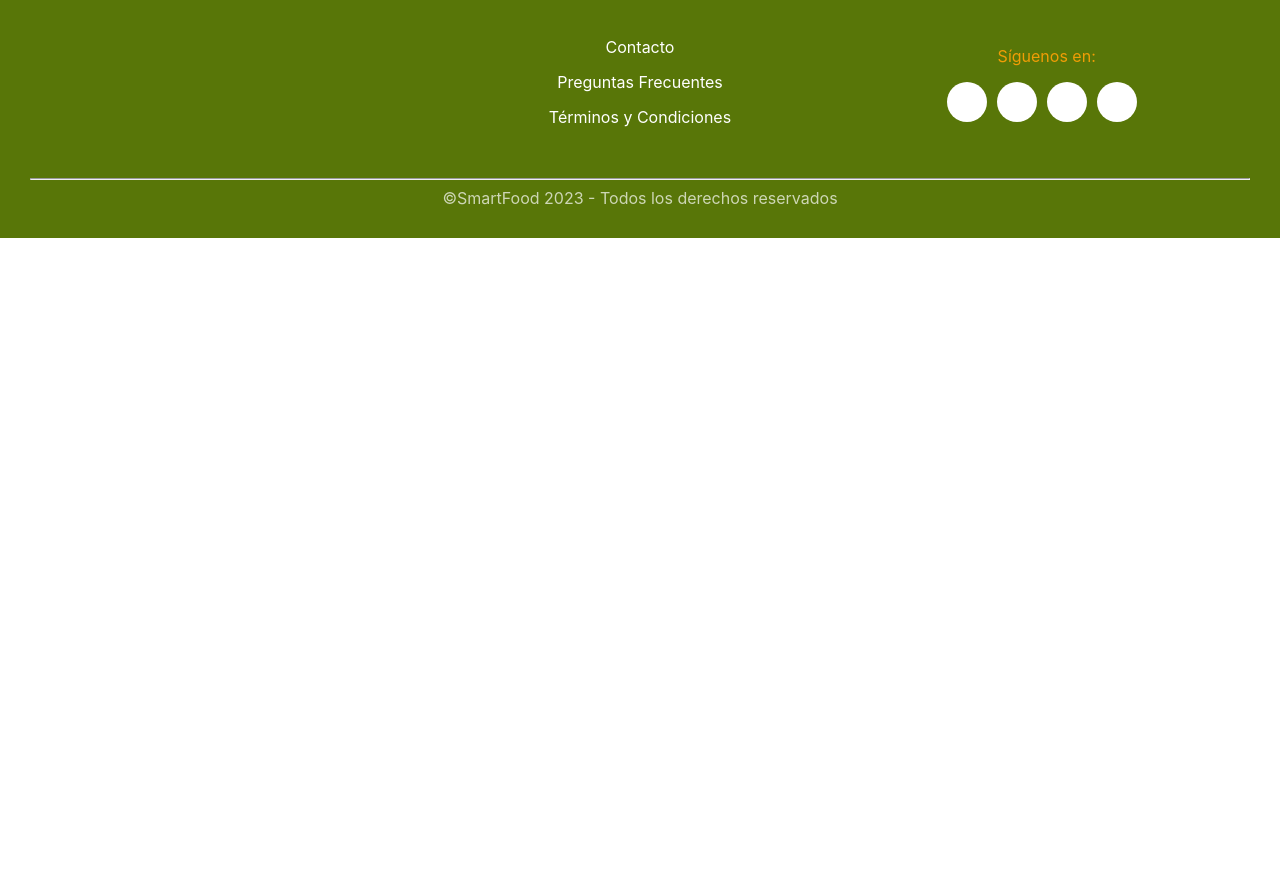
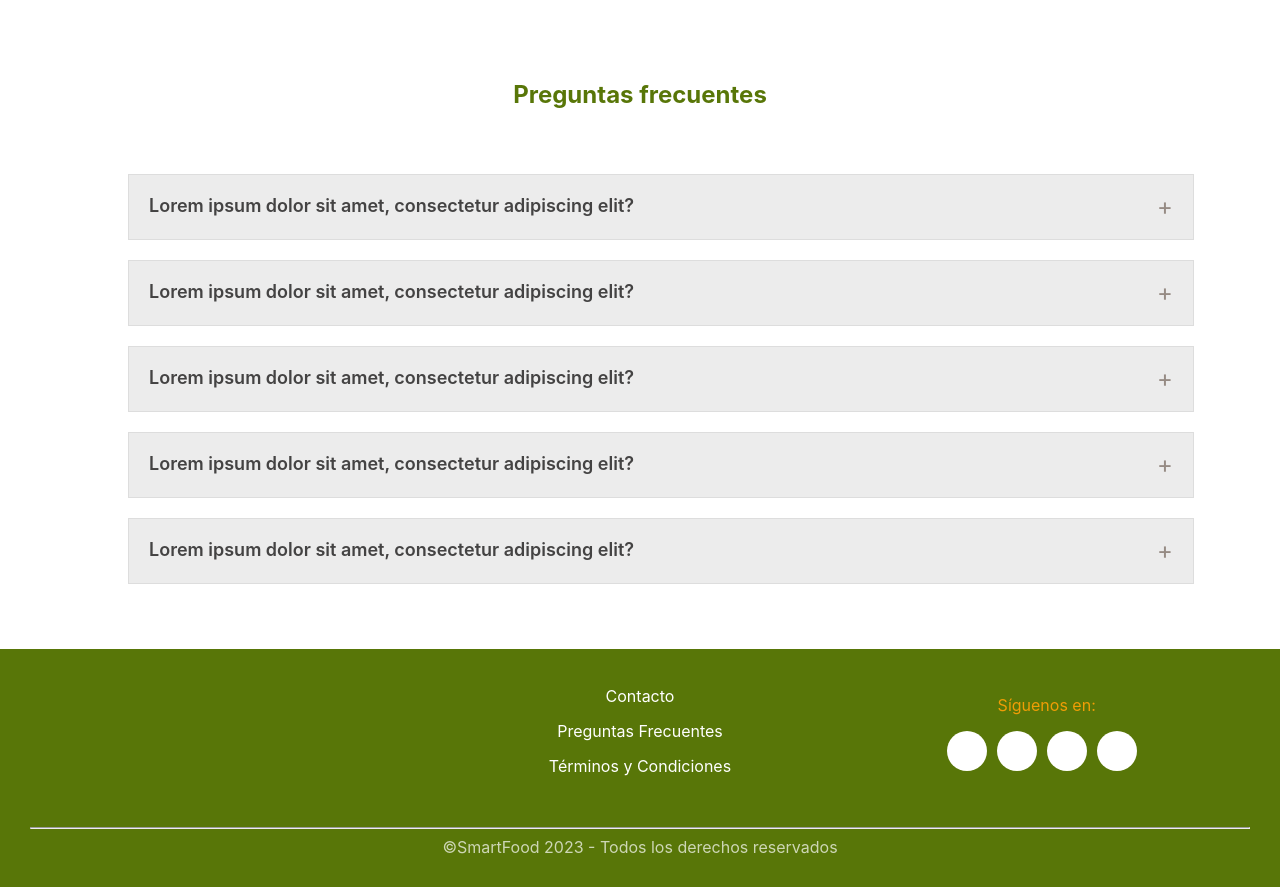
Before and after one commit to LindaHG1/SmartFood-Front, a React (Create React App) app: page / in a window 1280 px wide. Before the commit the page ends 800 px from the top, so only its background shows below. Built offline with nearby package versions, Linux system fonts and the light colour scheme.

Commit message:
Update faqs

```diff
--- a/package.json
+++ b/package.json
@@ -6,6 +6,7 @@
     "@testing-library/jest-dom": "^5.16.5",
     "@testing-library/react": "^13.4.0",
     "@testing-library/user-event": "^13.5.0",
+    "aos": "^2.3.4",
     "react": "^18.2.0",
     "react-dom": "^18.2.0",
     "react-icons": "^4.8.0",
--- a/src/App.css
+++ b/src/App.css
@@ -1,38 +1,4 @@
-.App {
-  text-align: center;
+h1,h2{
+    /* color: $color-verde; */
+    color: #587608;
 }
-
-.App-logo {
-  height: 40vmin;
-  pointer-events: none;
-}
-
-@media (prefers-reduced-motion: no-preference) {
-  .App-logo {
-    animation: App-logo-spin infinite 20s linear;
-  }
-}
-
-.App-header {
-  background-color: #282c34;
-  min-height: 100vh;
-  display: flex;
-  flex-direction: column;
-  align-items: center;
-  justify-content: center;
-  font-size: calc(10px + 2vmin);
-  color: white;
-}
-
-.App-link {
-  color: #61dafb;
-}
-
-@keyframes App-logo-spin {
-  from {
-    transform: rotate(0deg);
-  }
-  to {
-    transform: rotate(360deg);
-  }
-}
--- a/src/App.js
+++ b/src/App.js
@@ -1,9 +1,11 @@
 import './App.css';
-import Footer from './Components/Footer'
+import Footer from './Components/Footer';
+import Faqs from './Components/FrequentlyAskedQuestions';
 
 function App() {
   return (
     <div className="App">
+      <Faqs />
       <Footer />
     </div>
   );
--- a/src/Components/FrequentlyAskedQuestions.jsx
+++ b/src/Components/FrequentlyAskedQuestions.jsx
@@ -0,0 +1,79 @@
+import React, { useEffect, useState } from "react";
+import "../assets/sass/components/_frequentlyaskedquestions.scss";
+import AOS from "aos";
+import "aos/dist/aos.css";
+
+function Accordion({ title, children }) {
+    const [isOpen, setIsOpen] = useState(false);
+    return (
+    <div className="faqs-item">
+        <a className={isOpen ? "faqs-title active" : "faqs-title"} onClick={ ()=>setIsOpen(!isOpen)} href="#custom">{title}</a>
+        <div className={isOpen ? "faqs-content" : "faqs-content no-height"}>
+            <div className="faqs-content-inside">
+                {children}
+            </div>
+        </div>
+    </div>
+    );
+}
+
+function Faqs() {
+    useEffect(() => {
+    AOS.init({
+        duration: 1500,
+    });
+}, []);
+
+  return (
+    <section className="section-faqs" data-aos="fade-down">
+        <div className="faqs">
+        <h1 className="title-section">Preguntas frecuentes</h1>
+            <div className="faqs-grid">
+                <Accordion title="Lorem ipsum dolor sit amet, consectetur adipiscing elit?">
+                    <p>
+                        Lorem ipsum dolor sit, amet consectetur adipisicing elit.
+                        Consectetur commodi vitae omnis cumque dolorem eius? Harum
+                        voluptas rem voluptates asperiores assumenda dolore nisi fugit
+                        illo consequuntur dolores, ipsum, recusandae ad?
+                    </p>
+                </Accordion>
+                <Accordion title="Lorem ipsum dolor sit amet, consectetur adipiscing elit?">
+                    <p>
+                        Lorem ipsum dolor sit, amet consectetur adipisicing elit.
+                        Consectetur commodi vitae omnis cumque dolorem eius? Harum
+                        voluptas rem voluptates asperiores assumenda dolore nisi fugit
+                        illo consequuntur dolores, ipsum, recusandae ad?
+                    </p>
+                </Accordion>
+                <Accordion title="Lorem ipsum dolor sit amet, consectetur adipiscing elit?">
+                    <p>
+                        Lorem ipsum dolor sit, amet consectetur adipisicing elit.
+                        Consectetur commodi vitae omnis cumque dolorem eius? Harum
+                        voluptas rem voluptates asperiores assumenda dolore nisi fugit
+                        illo consequuntur dolores, ipsum, recusandae ad?
+                    </p>
+                </Accordion>
+                <Accordion title="Lorem ipsum dolor sit amet, consectetur adipiscing elit?">
+                    <p>
+                        Lorem ipsum dolor sit, amet consectetur adipisicing elit.
+                        Consectetur commodi vitae omnis cumque dolorem eius? Harum
+                        voluptas rem voluptates asperiores assumenda dolore nisi fugit
+                        illo consequuntur dolores, ipsum, recusandae ad?
+                    </p>
+                </Accordion>
+                <Accordion title="Lorem ipsum dolor sit amet, consectetur adipiscing elit?">
+                    <p>
+                        Lorem ipsum dolor sit, amet consectetur adipisicing elit.
+                        Consectetur commodi vitae omnis cumque dolorem eius? Harum
+                        voluptas rem voluptates asperiores assumenda dolore nisi fugit
+                        illo consequuntur dolores, ipsum, recusandae ad?
+                    </p>
+                </Accordion>
+
+        </div>
+      </div>
+    </section>
+  );
+}
+
+export default Faqs;
--- a/src/assets/sass/components/_frequentlyaskedquestions.scss
+++ b/src/assets/sass/components/_frequentlyaskedquestions.scss
@@ -0,0 +1,92 @@
+// Estilos página de preguntas frecuentes
+// @import "../utilities/variables";
+
+.section-faqs {
+    .faqs {
+        width: 90%;
+        margin: 0 auto;
+        margin-top: 80px;
+        @media screen and (min-width: 1181px) {
+            width: 80%;
+        }
+        .title-section {
+            position: relative;
+            text-align: center;
+            text-align: center;
+            padding-bottom: 0;
+            margin-bottom: 30px;
+            &::after {
+                content: '';
+                position: absolute;
+                bottom: 0;
+                left: 0;
+                width: 100%;
+                height: 80px;
+                background-position: center;
+                background-size: contain;
+                background-repeat: no-repeat;
+            }
+        }
+        .faqs-grid {
+            margin: 65px auto;
+            .faqs-item {
+                width: 100%;
+                margin: 0 0 20px 0;
+                padding: 0;
+                display: block;
+                .faqs-title {
+                    display: flex;
+                    position: relative;
+                    background-color: #ECECEC;
+                    border: 1px solid #ddd;
+                    //background-color: $color-gris-claro;
+                    color:#444343;
+                    //color: $color-slogan;
+                    font-size: 18px;
+                    font-weight: 600;
+                    text-decoration: none;
+                    padding: 20px;
+                    width: 100%;
+                    outline: none;
+                    transition: 0.4s;
+                    &:hover {
+                        // background-color: $color-amarillo;
+                        background-color: #FDBA1A;
+                        color: #ECECEC;
+                    }
+                    &.active {
+                        // background-color: $color-amarillo;
+                        background-color: #FDBA1A;
+                        color: #ECECEC;
+                        &:after {
+                            content: "\2212";
+                        }
+                    }
+                    &:after {
+                        content: '\002B';
+                        color: #968B84;
+                        font-weight: normal;
+                        float: right;
+                        margin-left: auto;
+                        font-size: 24px;
+                        line-height: 1;
+                        padding-left: 20px;
+                    }
+                }
+                .faqs-content {
+                    padding: 0;
+                    max-height: 100px;
+                    overflow: hidden;
+                    transition: max-height 0.2s ease-out;
+                    .faqs-content-inside {
+                        text-align: justify;
+                        padding: 20px;
+                        // color:$color-slogan;
+                        color: #444343;
+                    }
+                    &.no-height {max-height: 0;}
+                }
+            }
+        }
+    }
+}
```
Also changed, not shown: src/assets/js/accordion.jsx (added, +18 -0 lines), src/Components/Faqs-prueba.jsx (added), src/assets/sass/main.scss (line endings or trailing spaces), 1 other file (tests, documents, lock files or other folders).
